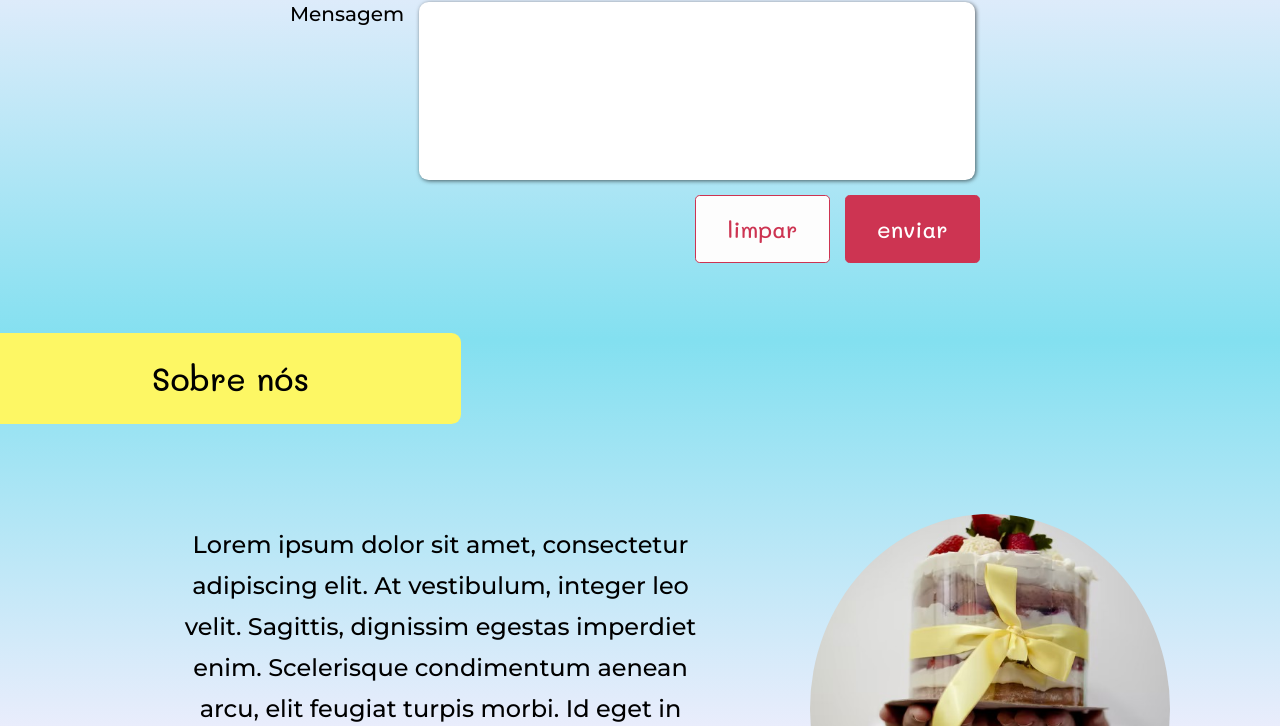
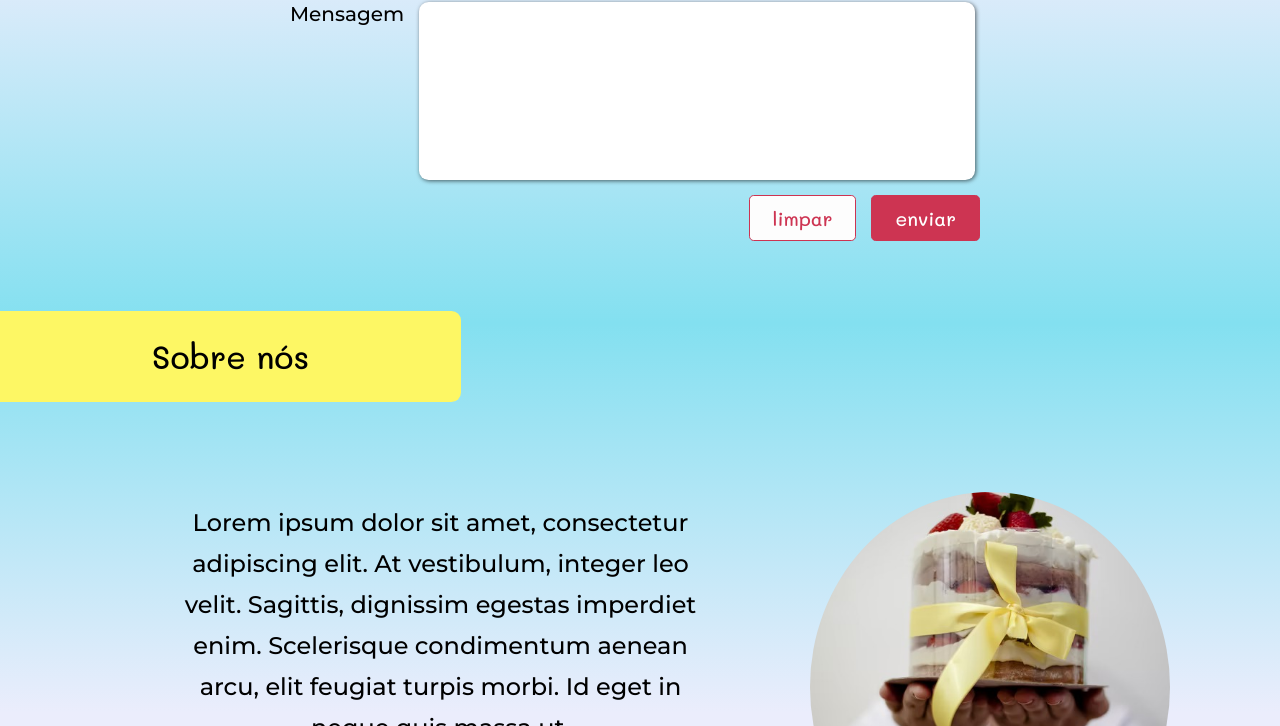
Before and after one commit to eccjr/bolofofo, a plain HTML site: page index.html in a window 1280 px wide. Shown: the part 2801-3527 px from the top of the page. Drawn offline with nearby package versions, Linux system fonts and the light colour scheme.

Commit message:
Ajustando tamanhos

```diff
--- a/assets/css/contact.css
+++ b/assets/css/contact.css
@@ -59,10 +59,10 @@ form .form-container {
 }
 
 .btns-input {
-    padding: .8em 1.4em;
+    padding: .5em 1.2em;
     font-family: Mali;
     font-weight: 500;
-    font-size: 1.4em;
+    font-size: 1.2em;
     border-radius: 4.7px;
     border: 1.8px solid var(--btn);
     cursor: pointer;
```
